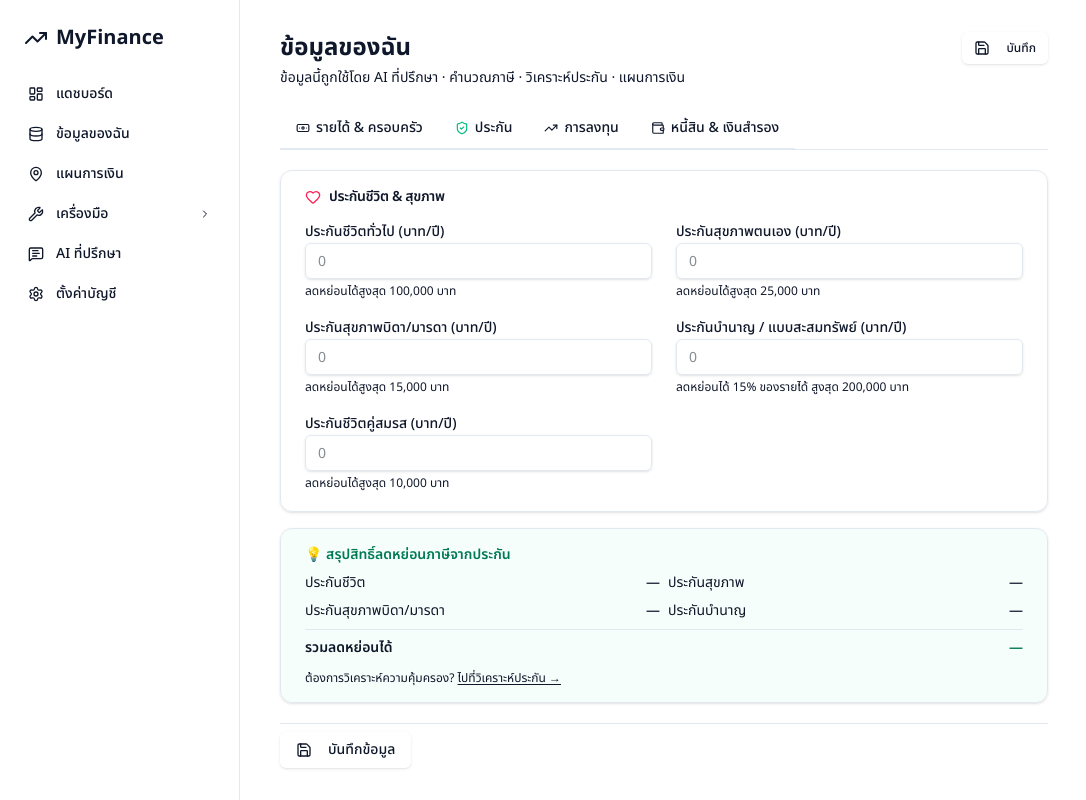
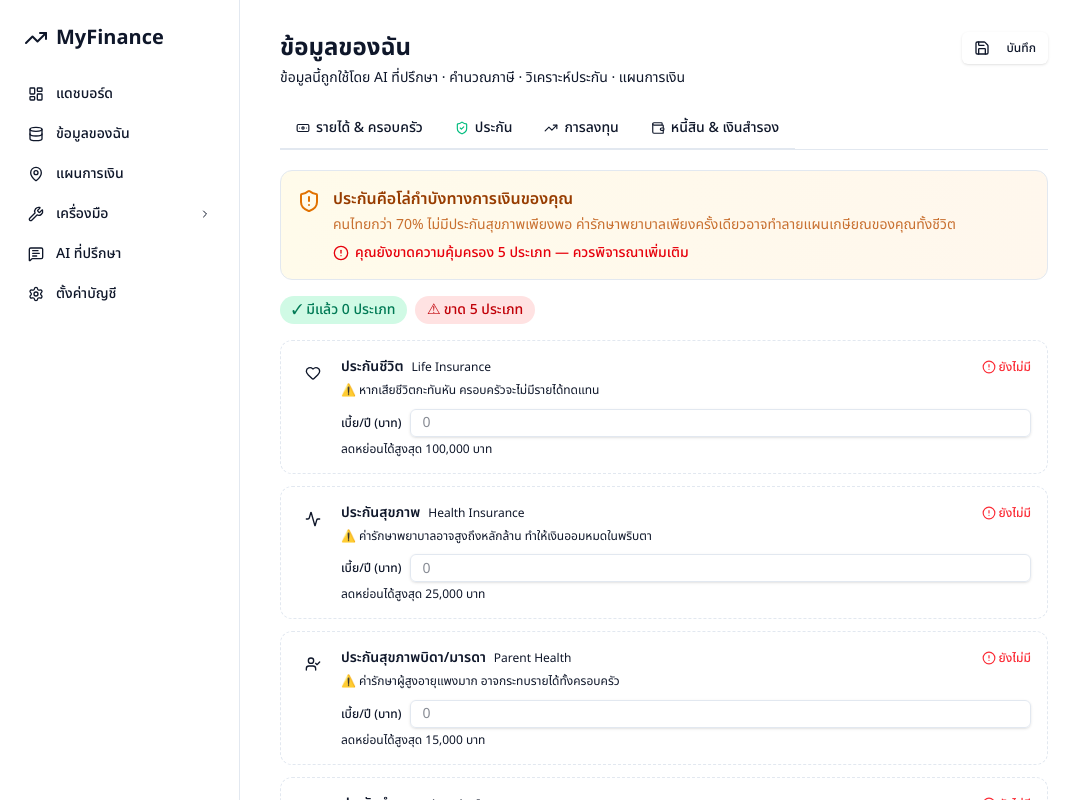
Before and after one commit to thitipis/my-finance, a Next.js app: page /my-data in a window 1280 px wide. Both pictures are taken after a click on the button "ประกัน". Shown: the top 800 px of the page, without its empty margins (0-1086 px from the left). Built offline with nearby package versions, Linux system fonts and the light colour scheme; no server answers.

Commit message:
feat: insurance tab in my-data — awareness-first design with risk cards and coverage status

```diff
--- a/src/app/(app)/my-data/page.tsx
+++ b/src/app/(app)/my-data/page.tsx
@@ -9,6 +9,7 @@ import { Select } from "@/components/ui/select";
 import {
   User, Banknote, ShieldCheck, TrendingUp, AlertTriangle,
   Save, Loader2, CheckCircle2, Wallet, Building2, Heart,
+  ShieldAlert, Activity, UserCheck, AlertCircle, ExternalLink,
 } from "lucide-react";
 import { cn } from "@/lib/utils";
 import Link from "next/link";
@@ -159,49 +160,158 @@ function IncomeTab({ p, upd }: { p: FinancialProfile; upd: <K extends keyof Fina
 
 // ─── Tab: Insurance ───────────────────────────────────────────────────────────
 
+type InsuranceCoverage = {
+  key: keyof FinancialProfile;
+  label: string;
+  sublabel: string;
+  icon: React.ElementType;
+  iconColor: string;
+  bg: string;
+  border: string;
+  risk: string;       // what happens without it
+  deductHint: string;
+  maxDeduct: number | null;
+};
+
+const COVERAGE_TYPES: InsuranceCoverage[] = [
+  {
+    key: "lifeInsurancePremium", label: "ประกันชีวิต", sublabel: "Life Insurance",
+    icon: Heart, iconColor: "text-blue-600", bg: "bg-blue-50 dark:bg-blue-950/30", border: "border-blue-200",
+    risk: "หากเสียชีวิตกะทันหัน ครอบครัวจะไม่มีรายได้ทดแทน",
+    deductHint: "ลดหย่อนได้สูงสุด 100,000 บาท", maxDeduct: 100000,
+  },
+  {
+    key: "healthInsurancePremium", label: "ประกันสุขภาพ", sublabel: "Health Insurance",
+    icon: Activity, iconColor: "text-emerald-600", bg: "bg-emerald-50 dark:bg-emerald-950/30", border: "border-emerald-200",
+    risk: "ค่ารักษาพยาบาลอาจสูงถึงหลักล้าน ทำให้เงินออมหมดในพริบตา",
+    deductHint: "ลดหย่อนได้สูงสุด 25,000 บาท", maxDeduct: 25000,
+  },
+  {
+    key: "parentHealthInsurancePremium", label: "ประกันสุขภาพบิดา/มารดา", sublabel: "Parent Health",
+    icon: UserCheck, iconColor: "text-sky-600", bg: "bg-sky-50 dark:bg-sky-950/30", border: "border-sky-200",
+    risk: "ค่ารักษาผู้สูงอายุแพงมาก อาจกระทบรายได้ทั้งครอบครัว",
+    deductHint: "ลดหย่อนได้สูงสุด 15,000 บาท", maxDeduct: 15000,
+  },
+  {
+    key: "annuityInsurancePremium", label: "ประกันบำนาญ", sublabel: "Annuity Insurance",
+    icon: Wallet, iconColor: "text-teal-600", bg: "bg-teal-50 dark:bg-teal-950/30", border: "border-teal-200",
+    risk: "เกษียณแล้วเงินอาจหมดก่อนอายุขัย หากไม่มีรายได้สม่ำเสมอ",
+    deductHint: "ลดหย่อนได้ 15% ของรายได้ สูงสุด 200,000 บาท", maxDeduct: 200000,
+  },
+  {
+    key: "spouseLifeInsurancePremium", label: "ประกันชีวิตคู่สมรส", sublabel: "Spouse Life",
+    icon: Heart, iconColor: "text-pink-600", bg: "bg-pink-50 dark:bg-pink-950/30", border: "border-pink-200",
+    risk: "คู่สมรสที่ไม่มีรายได้ควรมีหลักประกันหากเกิดเหตุไม่คาดฝัน",
+    deductHint: "ลดหย่อนได้สูงสุด 10,000 บาท (คู่สมรสไม่มีรายได้)", maxDeduct: 10000,
+  },
+];
+
 function InsuranceTab({ p, upd }: { p: FinancialProfile; upd: <K extends keyof FinancialProfile>(k: K, v: FinancialProfile[K]) => void }) {
-  const lifeTaxDeduct    = Math.min(p.lifeInsurancePremium, 100000);
-  const healthTaxDeduct  = Math.min(p.healthInsurancePremium, 25000);
-  const parentTaxDeduct  = Math.min(p.parentHealthInsurancePremium, 15000);
-  const annuityTaxDeduct = Math.min(p.annuityInsurancePremium, 200000);
-  const totalPremium = p.lifeInsurancePremium + p.healthInsurancePremium + p.parentHealthInsurancePremium + p.annuityInsurancePremium + p.spouseLifeInsurancePremium;
+  const totalPremium = (p.lifeInsurancePremium + p.healthInsurancePremium + p.parentHealthInsurancePremium + p.annuityInsurancePremium + p.spouseLifeInsurancePremium);
+  const coveredCount = COVERAGE_TYPES.filter(t => (p[t.key] as number) > 0).length;
+  const missingCount = COVERAGE_TYPES.length - coveredCount;
+
   return (
     <div className="space-y-4">
-      {totalPremium > 0 && (
-        <div className="flex flex-wrap gap-6 px-4 py-3 rounded-xl bg-muted/50 border">
-          <SummaryPill label="เบี้ยรวม/ปี" value={thb(totalPremium)} />
-          <SummaryPill label="ลดหย่อนภาษีได้" value={thb(lifeTaxDeduct + healthTaxDeduct + parentTaxDeduct)} color="text-emerald-600" />
-          <SummaryPill label="ประกันบำนาญ" value={p.annuityInsurancePremium > 0 ? thb(annuityTaxDeduct) : "—"} />
+
+      {/* ── Awareness banner ── */}
+      <div className="rounded-xl border border-amber-200 bg-gradient-to-r from-amber-50 to-orange-50 dark:from-amber-950/30 dark:to-orange-950/20 p-4">
+        <div className="flex items-start gap-3">
+          <ShieldAlert className="h-6 w-6 text-amber-600 shrink-0 mt-0.5" />
+          <div>
+            <p className="font-semibold text-amber-800 dark:text-amber-300">ประกันคือโล่กำบังทางการเงินของคุณ</p>
+            <p className="text-sm text-amber-700/80 dark:text-amber-400 mt-1">
+              คนไทยกว่า 70% ไม่มีประกันสุขภาพเพียงพอ ค่ารักษาพยาบาลเพียงครั้งเดียวอาจทำลายแผนเกษียณของคุณทั้งชีวิต
+            </p>
+            {missingCount > 0 && (
+              <p className="text-sm font-medium text-red-600 mt-2 flex items-center gap-1.5">
+                <AlertCircle className="h-4 w-4" />
+                คุณยังขาดความคุ้มครอง {missingCount} ประเภท — ควรพิจารณาเพิ่มเติม
+              </p>
+            )}
+            {missingCount === 0 && (
+              <p className="text-sm font-medium text-emerald-600 mt-2 flex items-center gap-1.5">
+                <CheckCircle2 className="h-4 w-4" />
+                ครบทุกประเภทแล้ว — ความคุ้มครองของคุณดีมาก!
+              </p>
+            )}
+          </div>
         </div>
-      )}
-      <SectionCard title="ประกันชีวิต & สุขภาพ" icon={Heart} iconColor="text-rose-500">
-        <NumField label="ประกันชีวิตทั่วไป (บาท/ปี)" value={p.lifeInsurancePremium} onChange={v => upd("lifeInsurancePremium", v)} hint="ลดหย่อนได้สูงสุด 100,000 บาท" />
-        <NumField label="ประกันสุขภาพตนเอง (บาท/ปี)" value={p.healthInsurancePremium} onChange={v => upd("healthInsurancePremium", v)} hint="ลดหย่อนได้สูงสุด 25,000 บาท" />
-        <NumField label="ประกันสุขภาพบิดา/มารดา (บาท/ปี)" value={p.parentHealthInsurancePremium} onChange={v => upd("parentHealthInsurancePremium", v)} hint="ลดหย่อนได้สูงสุด 15,000 บาท" />
-        <NumField label="ประกันบำนาญ / แบบสะสมทรัพย์ (บาท/ปี)" value={p.annuityInsurancePremium} onChange={v => upd("annuityInsurancePremium", v)} hint="ลดหย่อนได้ 15% ของรายได้ สูงสุด 200,000 บาท" />
-        <NumField label="ประกันชีวิตคู่สมรส (บาท/ปี)" value={p.spouseLifeInsurancePremium} onChange={v => upd("spouseLifeInsurancePremium", v)} hint="ลดหย่อนได้สูงสุด 10,000 บาท" />
-      </SectionCard>
-      <Card className="bg-emerald-50/50 border-emerald-200 dark:bg-emerald-950/10">
-        <CardContent className="pt-4 pb-4 space-y-2">
-          <p className="text-sm font-semibold text-emerald-700 dark:text-emerald-400">💡 สรุปสิทธิ์ลดหย่อนภาษีจากประกัน</p>
-          <div className="grid grid-cols-2 gap-2 text-sm">
-            {([["ประกันชีวิต", thb(lifeTaxDeduct)], ["ประกันสุขภาพ", thb(healthTaxDeduct)], ["ประกันสุขภาพบิดา/มารดา", thb(parentTaxDeduct)], ["ประกันบำนาญ", thb(annuityTaxDeduct)]] as [string, string][]).map(([label, val]) => (
-              <div key={label} className="flex justify-between">
-                <span className="text-muted-foreground">{label}</span>
-                <span className="font-medium">{val}</span>
+      </div>
+
+      {/* ── Coverage status bar ── */}
+      <div className="flex flex-wrap gap-2 text-sm">
+        <span className="px-3 py-1 rounded-full bg-emerald-100 text-emerald-700 font-medium">✓ มีแล้ว {coveredCount} ประเภท</span>
+        {missingCount > 0 && <span className="px-3 py-1 rounded-full bg-red-100 text-red-700 font-medium">⚠ ขาด {missingCount} ประเภท</span>}
+        {totalPremium > 0 && <span className="px-3 py-1 rounded-full bg-muted text-muted-foreground">เบี้ยรวม ฿{totalPremium.toLocaleString("th-TH")}/ปี</span>}
+      </div>
+
+      {/* ── Coverage cards ── */}
+      <div className="space-y-3">
+        {COVERAGE_TYPES.map(type => {
+          const Icon = type.icon;
+          const premium = p[type.key] as number;
+          const hasCoverage = premium > 0;
+          const taxSaving = type.maxDeduct ? Math.min(premium, type.maxDeduct) : 0;
+
+          return (
+            <div key={type.key} className={`rounded-xl border p-4 transition-all ${hasCoverage ? `${type.bg} ${type.border}` : "border-dashed border-muted-foreground/30 hover:border-muted-foreground/50"}`}>
+              <div className="flex items-start gap-3">
+                <div className={`rounded-full p-2 shrink-0 ${hasCoverage ? type.bg : "bg-muted/50"}`}>
+                  <Icon className={`h-4 w-4 ${hasCoverage ? type.iconColor : "text-muted-foreground"}`} />
+                </div>
+                <div className="flex-1 min-w-0">
+                  <div className="flex items-center gap-2 mb-1">
+                    <span className="font-semibold text-sm">{type.label}</span>
+                    <span className="text-xs text-muted-foreground">{type.sublabel}</span>
+                    {hasCoverage
+                      ? <span className="ml-auto text-xs text-emerald-600 font-medium flex items-center gap-0.5"><CheckCircle2 className="h-3.5 w-3.5" /> มีแล้ว</span>
+                      : <span className="ml-auto text-xs text-red-500 font-medium flex items-center gap-0.5"><AlertCircle className="h-3.5 w-3.5" /> ยังไม่มี</span>
+                    }
+                  </div>
+
+                  {!hasCoverage && (
+                    <p className="text-xs text-muted-foreground mb-2 leading-relaxed">
+                      ⚠️ {type.risk}
+                    </p>
+                  )}
+
+                  <div className="flex items-center gap-2 mt-1">
+                    <Label className="text-xs shrink-0 text-muted-foreground">เบี้ย/ปี (บาท)</Label>
+                    <Input
+                      type="number" min={0}
+                      className="h-7 text-sm"
+                      value={premium || ""}
+                      placeholder="0"
+                      onChange={e => upd(type.key, (parseFloat(e.target.value) || 0) as FinancialProfile[typeof type.key])}
+                    />
+                  </div>
+                  {hasCoverage && taxSaving > 0 && (
+                    <p className="text-xs text-emerald-700 dark:text-emerald-400 mt-1.5">
+                      💡 {type.deductHint} · คุณลดหย่อนได้ ฿{taxSaving.toLocaleString("th-TH")}
+                    </p>
+                  )}
+                  {!hasCoverage && (
+                    <p className="text-xs text-muted-foreground mt-1">{type.deductHint}</p>
+                  )}
+                </div>
               </div>
-            ))}
+            </div>
+          );
+        })}
+      </div>
+
+      {/* ── CTA to dedicated insurance page ── */}
+      <Link href="/insurance">
+        <div className="rounded-xl border border-primary/30 bg-primary/5 hover:bg-primary/10 transition-colors p-4 flex items-center justify-between cursor-pointer group">
+          <div>
+            <p className="font-semibold text-sm">วิเคราะห์ความคุ้มครองเชิงลึก</p>
+            <p className="text-xs text-muted-foreground mt-0.5">ดูคะแนนความคุ้มครอง · คำแนะนำเฉพาะตัว · จัดการประกันทั้งหมด</p>
           </div>
-          <div className="border-t pt-2 flex justify-between text-sm font-semibold">
-            <span>รวมลดหย่อนได้</span>
-            <span className="text-emerald-700">{thb(lifeTaxDeduct + healthTaxDeduct + parentTaxDeduct + annuityTaxDeduct)}</span>
-          </div>
-          <p className="text-xs text-muted-foreground pt-1">
-            ต้องการวิเคราะห์ความคุ้มครอง?{" "}
-            <Link href="/insurance" className="text-primary underline underline-offset-2">ไปที่วิเคราะห์ประกัน →</Link>
-          </p>
-        </CardContent>
-      </Card>
+          <ExternalLink className="h-4 w-4 text-primary shrink-0 group-hover:translate-x-0.5 transition-transform" />
+        </div>
+      </Link>
+
     </div>
   );
 }
```
